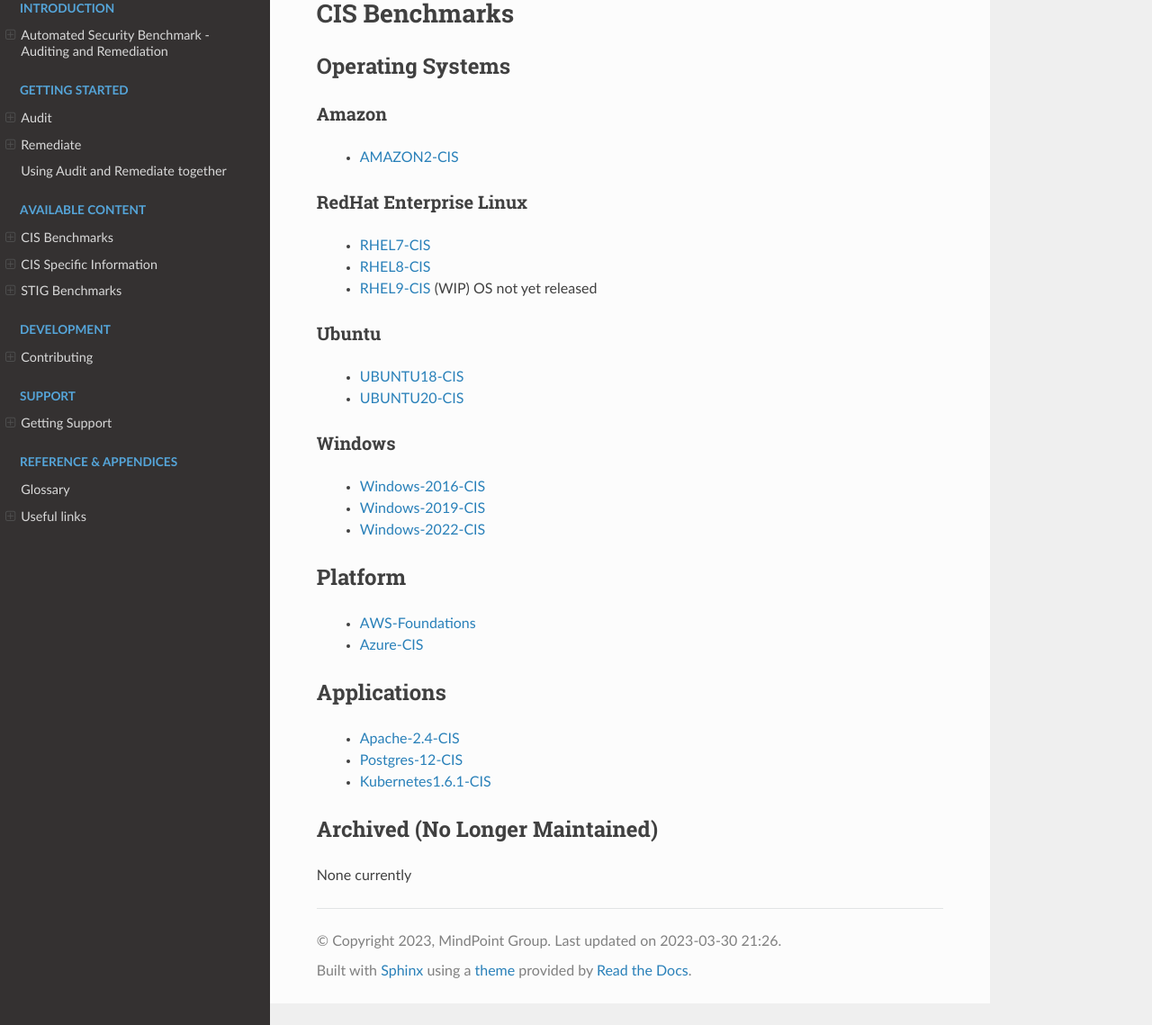
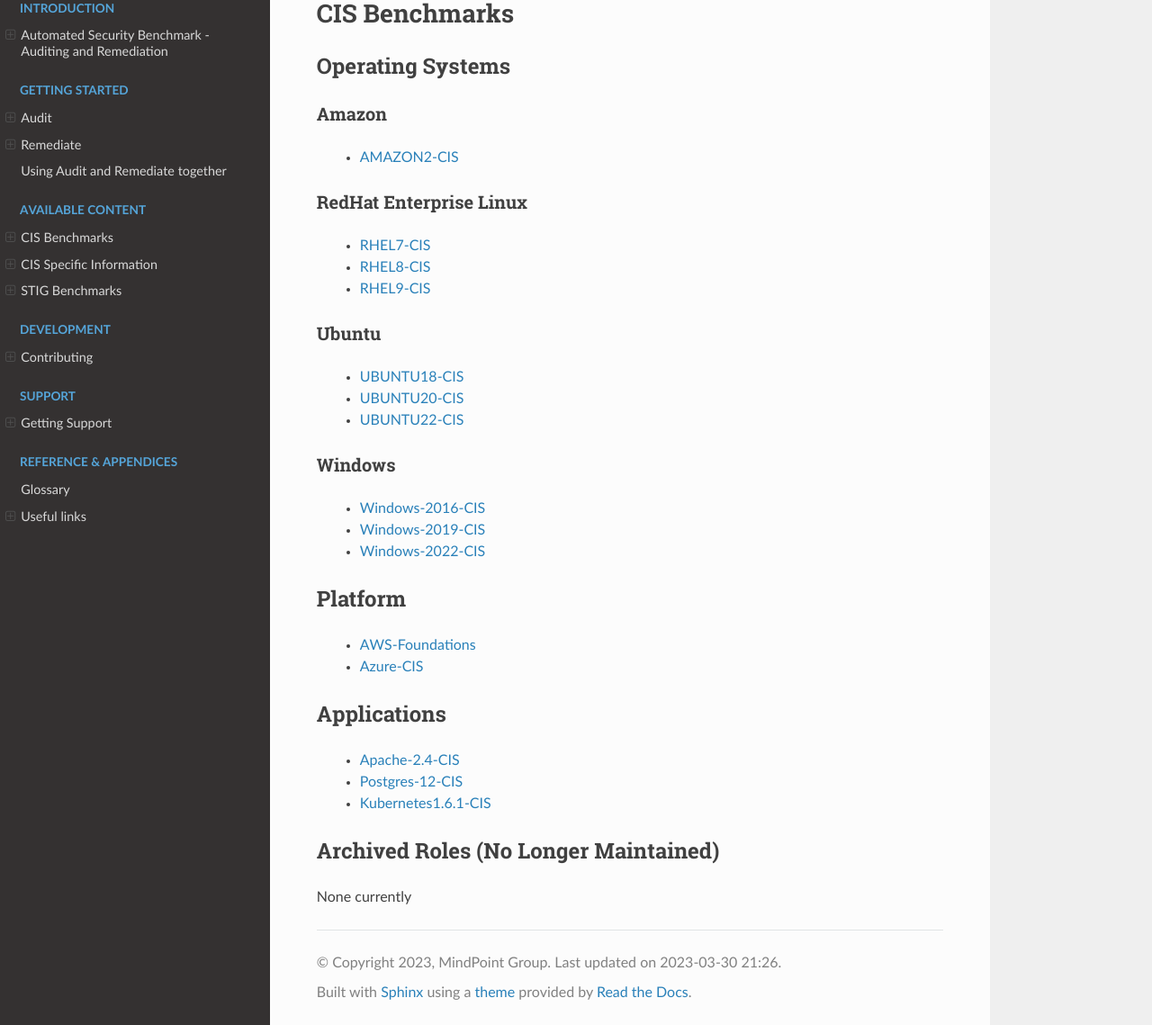
Before and after one commit to ansible-lockdown/MPG-AL-READTHEDOCS, a Sphinx documentation site: the page built from docs/source/CIS/benchmarks_CIS.rst, in a window 1280 px wide and 1342 px high, cut to the strip 203-1342 px from the top of the window. Shown: the whole strip at 90% size. Built offline with Sphinx 7.4.7 and the Read the Docs theme 2.0.0, drawn with Linux system fonts in a browser that asks for light colours; pages that are not in the unit, such as notebooks, are missing from menus.

```diff
--- a/docs/source/CIS/benchmarks_CIS.rst
+++ b/docs/source/CIS/benchmarks_CIS.rst
@@ -13,13 +13,14 @@ RedHat Enterprise Linux
 
   - RHEL7-CIS_
   - RHEL8-CIS_
-  - RHEL9-CIS_ (WIP) OS not yet released
+  - RHEL9-CIS_
 
 Ubuntu
 ~~~~~~
 
   - UBUNTU18-CIS_
   - UBUNTU20-CIS_
+  - UBUNTU22-CIS_
 
 Windows
 ~~~~~~~
@@ -42,7 +43,7 @@ Applications
   - Kubernetes1.6.1-CIS_
 
 
-Archived (No Longer Maintained)
+Archived Roles (No Longer Maintained)
 ^^^^^^^^^^^^^^^^^^^^^^^^^^^^^^^
 None currently
 
@@ -52,6 +53,8 @@ None currently
 .. _RHEL9-CIS: https://github.com/ansible-lockdown/RHEL9-CIS
 .. _UBUNTU18-CIS: https://github.com/ansible-lockdown/UBUNTU18-CIS
 .. _UBUNTU20-CIS: https://github.com/ansible-lockdown/UBUNTU20-CIS
+.. _UBUNTU22-CIS: https://github.com/ansible-lockdown/UBUNTU22-CIS
+
 
 .. _Windows-2016-CIS: https://github.com/ansible-lockdown/Windows-2016-CIS
 .. _Windows-2019-CIS: https://github.com/ansible-lockdown/Windows-2019-CIS
--- a/docs/source/STIG/STIG_table.rst
+++ b/docs/source/STIG/STIG_table.rst
@@ -11,7 +11,7 @@ Operating Systems
    "RHEL7-STIG_", "True", "True", "True"
    "RHEL8-STIG_", "True", "True", "True"
    "UBUNTU18-STIG_", "True", "True", "False"
-   "UBUNTU22-STIG_", "True", "True", "False"
+   "UBUNTU20-STIG_", "True", "True", "False"
 
 .. csv-table:: STIG Windows Benchmark availability
    :header: "Benchmark", "Maintained", "Remediate", "Audit"
@@ -58,7 +58,7 @@ Archived Roles
 .. _RHEL7-STIG: https://github.com/ansible-lockdown/RHEL7-STIG
 .. _RHEL8-STIG: https://github.com/ansible-lockdown/RHEL8-STIG
 .. _UBUNTU18-STIG: https://github.com/ansible-lockdown/UBUNTU18-STIG
-.. _UBUNTU22-STIG: https://github.com/ansible-lockdown/UBUNTU22-STIG
+.. _UBUNTU20-STIG: https://github.com/ansible-lockdown/UBUNTU20-STIG
 
 
 .. _Windows-10-STIG: https://github.com/ansible-lockdown/Windows-10-STIG
```
Also changed, not shown: docs/source/audit/Security_remediation_and_auditing.md (+5 -3 lines), docs/source/CIS/CIS_table copy.rst (line endings or trailing spaces), docs/source/CIS/cis_overview.rst (line endings or trailing spaces), docs/source/audit/audit_development.rst (line endings or trailing spaces).
